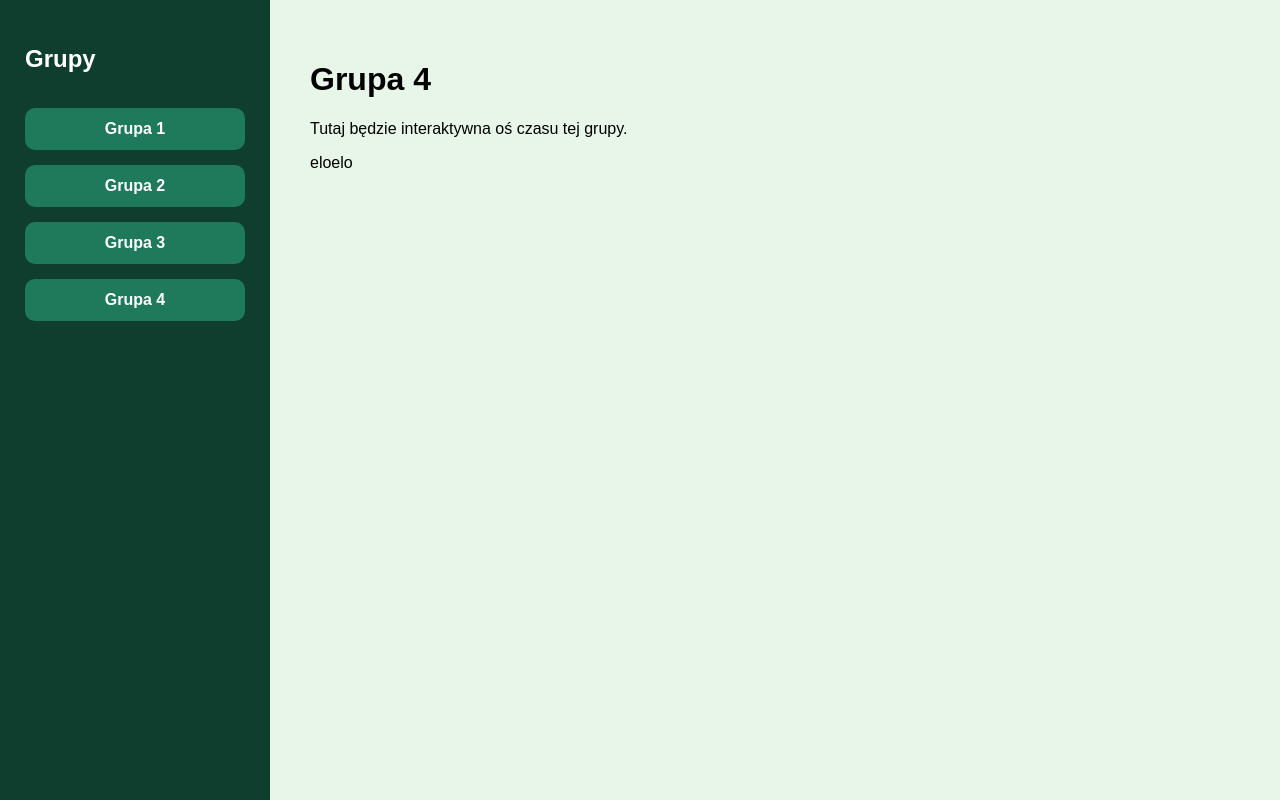
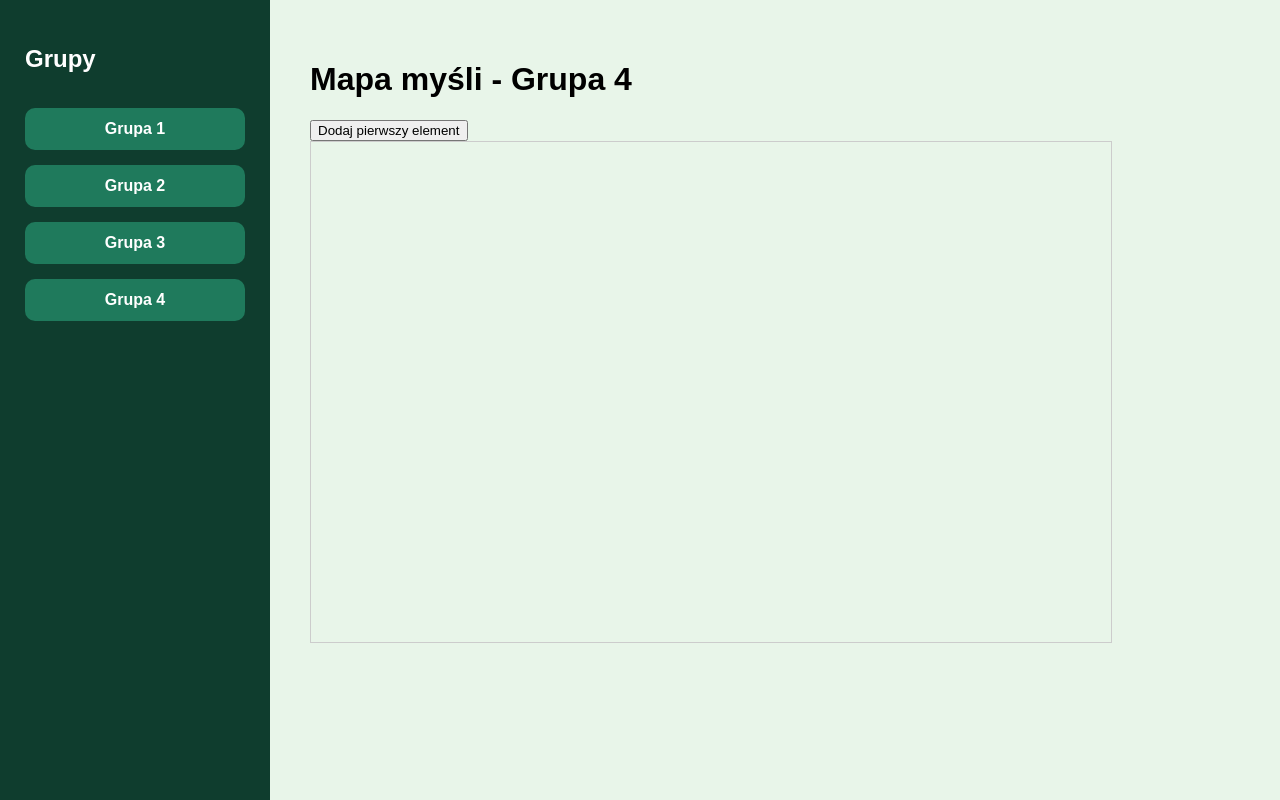
Before and after one commit to Jaca2706/-Mega-Mapa-Dorobku-Ludzkosci, a React (Vite) app: page /group4 in a window 1280 px wide. Built offline with nearby package versions, Linux system fonts and the light colour scheme.

Commit message:
pierwsze kroki

```diff
--- a/src/pages/g4/Group4.jsx
+++ b/src/pages/g4/Group4.jsx
@@ -1,9 +1,80 @@
+import { useState } from "react";
+
+let idCounter = 1;
+
 function Group4() {
+  const [nodes, setNodes] = useState([]);
+
+  const addNode = (parentId = null, x = 400, y = 250) => {
+    const newNode = {
+      id: idCounter++,
+      text: "Nowy",
+      x,
+      y,
+      parent: parentId,
+    };
+
+    setNodes([...nodes, newNode]);
+  };
+
   return (
     <div>
-      <h1>Grupa 4</h1>
-      <p>Tutaj będzie interaktywna oś czasu tej grupy.</p>
-      <p>eloelo</p>
+      <h1>Mapa myśli - Grupa 4</h1>
+
+      {/* Przycisk startowy */}
+      {nodes.length === 0 && (
+        <button onClick={() => addNode(null)}>
+          Dodaj pierwszy element
+        </button>
+      )}
+
+      <svg width="800" height="500" style={{ border: "1px solid #ccc" }}>
+        {/* Linie */}
+        {nodes.map((node) => {
+          if (node.parent === null) return null;
+          const parent = nodes.find((n) => n.id === node.parent);
+
+          return (
+            <line
+              key={`line-${node.id}`}
+              x1={parent.x}
+              y1={parent.y}
+              x2={node.x}
+              y2={node.y}
+              stroke="black"
+            />
+          );
+        })}
+
+        {/* Node’y */}
+        {nodes.map((node) => (
+          <g key={node.id}>
+            <circle cx={node.x} cy={node.y} r="30" fill="#FF5722" />
+            <text
+              x={node.x}
+              y={node.y}
+              textAnchor="middle"
+              dy=".3em"
+              fill="white"
+              fontSize="10"
+            >
+              {node.text}
+            </text>
+
+            {/* Dodawanie dzieci */}
+            <foreignObject
+              x={node.x - 15}
+              y={node.y + 30}
+              width="30"
+              height="30"
+            >
+              <button onClick={() => addNode(node.id, node.x + 80, node.y)}>
+                +
+              </button>
+            </foreignObject>
+          </g>
+        ))}
+      </svg>
     </div>
   );
 }
```
Also changed, not shown: src/pages/g4/App.jsx (deleted, +0 -11 lines), src/pages/g4/MindMap.jsx (deleted, +0 -75 lines).
